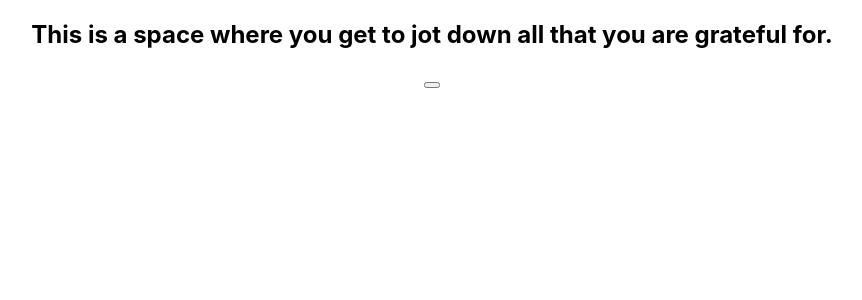
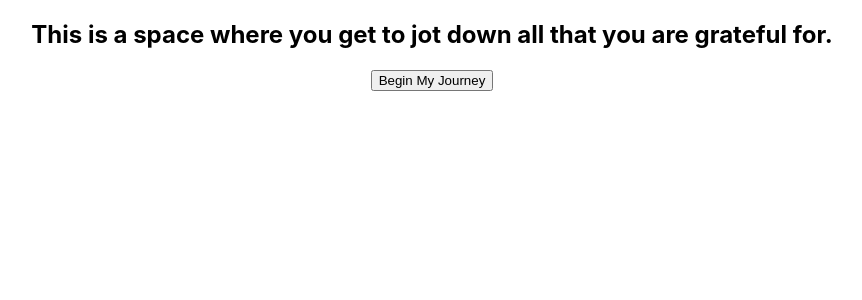
Before and after one commit to amelia-laborte/Mindful-Moments, a React (Create React App) app in the folder client/: page / in a window 1280 px wide. Shown: the top 300 px of the page, without its empty margins (208-1070 px from the left). Built offline with nearby package versions, Linux system fonts and the light colour scheme.

Commit message:
fixed homepage route

```diff
--- a/client/src/components/HomePage.js
+++ b/client/src/components/HomePage.js
@@ -1,7 +1,6 @@
 import React from "react";
 import { Link } from "react-router-dom";
 // import axios from "axios";
-// Get the Home page to display the UI button and link to the create route
 // Create a header component to display the name of the project
 
 const HomePage = () => {
@@ -9,7 +8,9 @@ const HomePage = () => {
     return (
         <div>
             <h2>This is a space where you get to jot down all that you are grateful for.</h2>
-            <button><Link to={`/entry/create`}></Link></button>
+            <Link to={`/create`}>
+                <button>Begin My Journey</button>
+            </Link>
         </div>
     )
 
```
